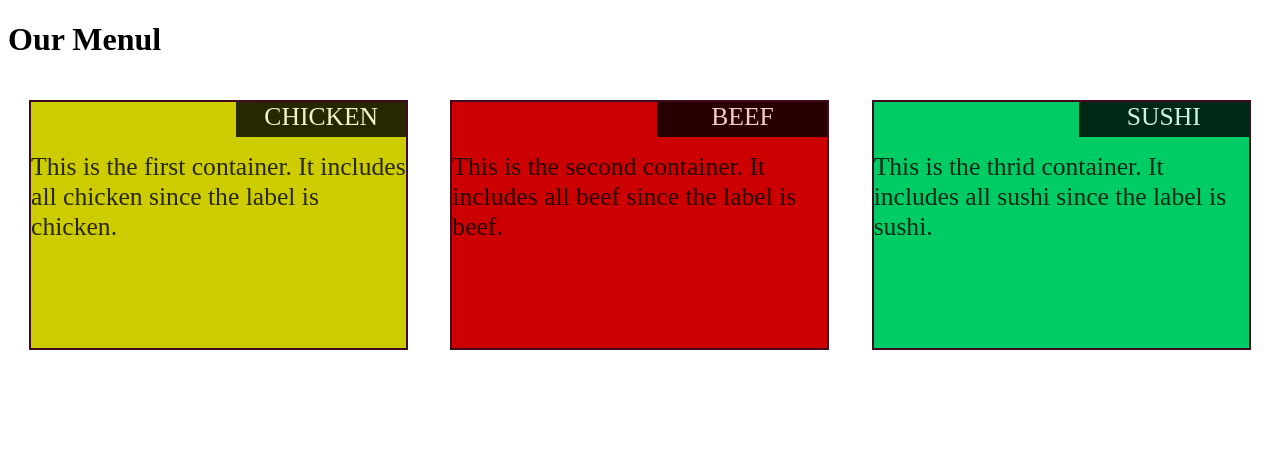
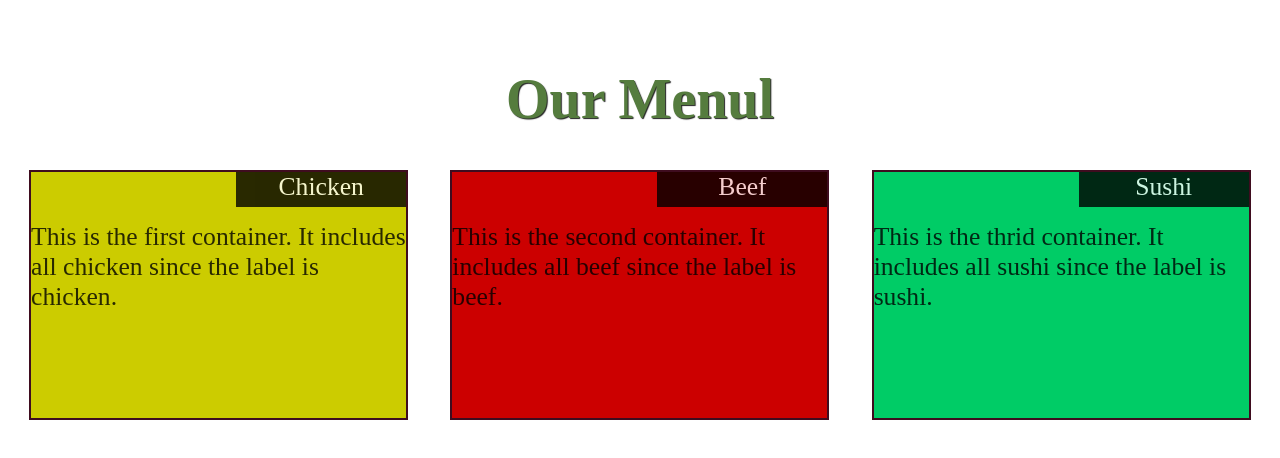
Before and after one commit to yzwangru/Module2-HTML-CSS-JAVASCRIPT, a plain HTML site: page index.html in a window 1280 px wide. Drawn offline with Linux system fonts and the light colour scheme.

Commit message:
fix all the problem. Ready to submit the week2 project

```diff
--- a/css/styles.css
+++ b/css/styles.css
@@ -15,16 +15,20 @@
   box-sizing: border-box;
 }
 
+.Menul
+{
+  padding-top: 40px;
+}
 .Menul h1
 {
   font-family: 'Lora', serif;
   color: #557c3e;
   font-size: 3.5em;
-  text-transform: uppercase;
   font-weight: bold;
+  text-align: center;
   text-shadow: 1px 1px 1px #222;
-  margin-top: 0;
-  margin-bottom: 0;
+  margin-top: 30px;
+  margin-bottom: 30px;
   line-height: .75;
 }
 
@@ -61,7 +65,6 @@
   height: 35px;
   text-align: center;
   font-size: 1.6em;
-  text-transform: uppercase;
   background-color: #000;
   color: #fff;
   opacity: .8;
--- a/index.html
+++ b/index.html
@@ -8,16 +8,9 @@
   </head>
 <body>
 
-<header>
-    <div class="container">
+     <div class="Menul">
        <h1>Our Menul</h1>
       </div>
-</header>
-
-
-
-
-
 
     <div class="row">
       <div class="col-lg-4 col-md-6 col-sm-12">
@@ -32,9 +25,5 @@
       </div>
     </div>
 
-
-
-
-
 </body>
 </html>
```
Also changed, not shown: 1 other file.
